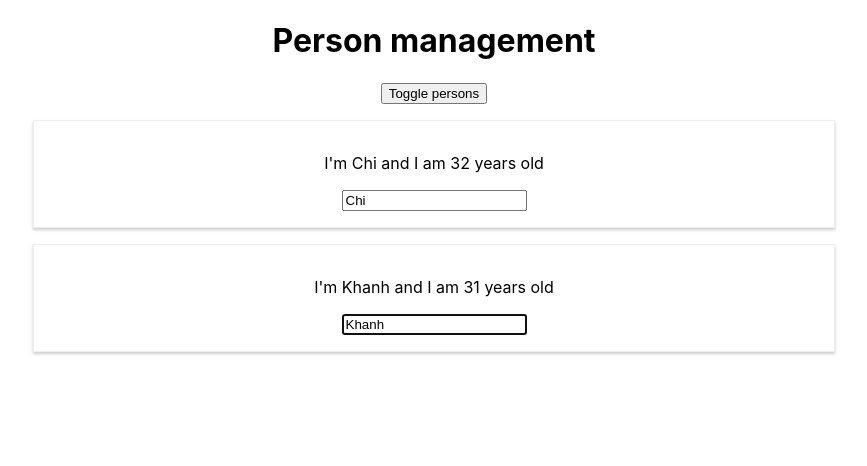
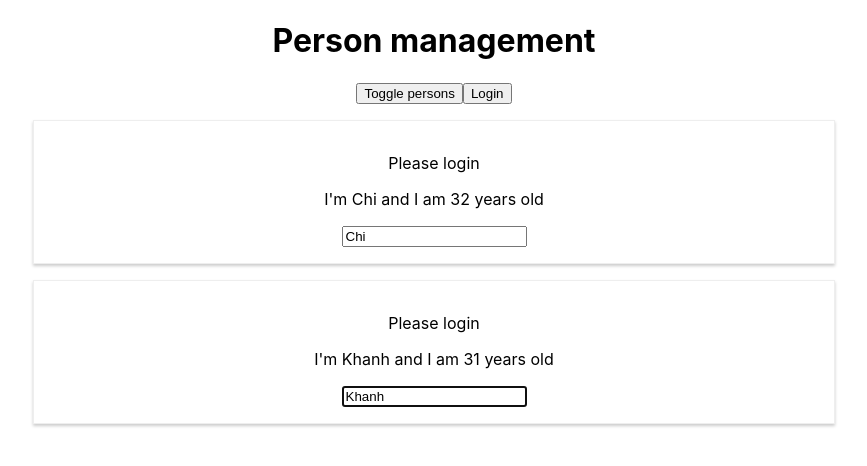
Before and after one commit to chidang/learn-reactjs-2, a React (Create React App) app: page / in a window 1280 px wide. Both pictures are taken after a click on the button "Toggle persons". Shown: the top 466 px of the page, without its empty margins (206-1073 px from the left). Built offline with nearby package versions, Linux system fonts and the light colour scheme.

Commit message:
Using Context APi

```diff
--- a/src/components/Cockpit/Cockpit.js
+++ b/src/components/Cockpit/Cockpit.js
@@ -1,5 +1,6 @@
 import React, { useEffect } from 'react';
 import './Cockpit.css';
+import AuthContext from '../../context/AuthContext';
 
 const Cockpit = props => {
   useEffect(() => {
@@ -10,6 +11,10 @@ const Cockpit = props => {
     <>
     <h1>Person management</h1>
     <button onClick={props.togglePersonsHandler}>Toggle persons</button>
+    <AuthContext.Consumer>
+      {(context) => <button onClick={context.login}>Login</button>}
+    </AuthContext.Consumer>
+
     </>
   )
 }
--- a/src/components/Persons/Person/Person.js
+++ b/src/components/Persons/Person/Person.js
@@ -3,6 +3,7 @@ import PropTypes from 'prop-types';
 import './Person.css';
 import Aux from '../../../hoc/Aux';
 import WithClass from '../../../hoc/WithClass';
+import AuthContext from '../../../context/AuthContext';
 
 class Person extends Component {
   constructor(props){
@@ -18,6 +19,11 @@ class Person extends Component {
   render(){
     return (
       <Aux>
+        <AuthContext.Consumer>
+          {
+            (context) => context.isAuth ? <p>Authenticated</p> : <p>Please login</p>
+          }
+        </AuthContext.Consumer>
         <p onClick={this.props.click}>I'm {this.props.name} and I am {this.props.age} years old</p>
         <p>{this.props.children}</p>
         <input
--- a/src/container/App.js
+++ b/src/container/App.js
@@ -4,6 +4,7 @@ import Cockpit from '../components/Cockpit/Cockpit';
 import Persons from '../components/Persons/Persons';
 import WithClass from '../hoc/WithClass';
 import Aux from '../hoc/Aux';
+import AuthContext from '../context/AuthContext';
 
 class App extends Component {
   state = {
@@ -12,12 +13,17 @@ class App extends Component {
       {id: 'a2', name: 'Khanh', age: 31}
     ],
     showPersons: false,
-    changeCounter: 0
+    changeCounter: 0,
+    loggedIn: false
   }
 
   togglePersonsHandler = () => {
     const doesShowPersons = this.state.showPersons;
     this.setState({showPersons: !doesShowPersons});
+  }
+
+  loginHandler = () => {
+    this.setState({loggedIn: true})
   }
 
   removePersonHandler = (index) => {
@@ -75,15 +81,18 @@ class App extends Component {
         persons={this.state.persons}
         click={(index) => this.removePersonHandler(index)}
         changed={(event, personId) => this.changePersonHandler(event, personId)}
+        loggedIn={this.state.loggedIn}
       />
     }
     return (
+      <AuthContext.Provider value={{isAuth: this.state.loggedIn, login: this.loginHandler}}>
         <Aux>
           <Cockpit
             togglePersonsHandler={this.togglePersonsHandler}
           />
           {personsEl}
         </Aux>
+      </AuthContext.Provider>
     )
   }
 }
--- /dev/null
+++ b/src/context/AuthContext.js
@@ -0,0 +1,8 @@
+import React from 'react';
+
+const AuthContext = React.createContext({
+  isAuth: false,
+  login: () => {}
+});
+
+export default AuthContext;
```
Lines whose indentation alone changed are shown as unchanged.
